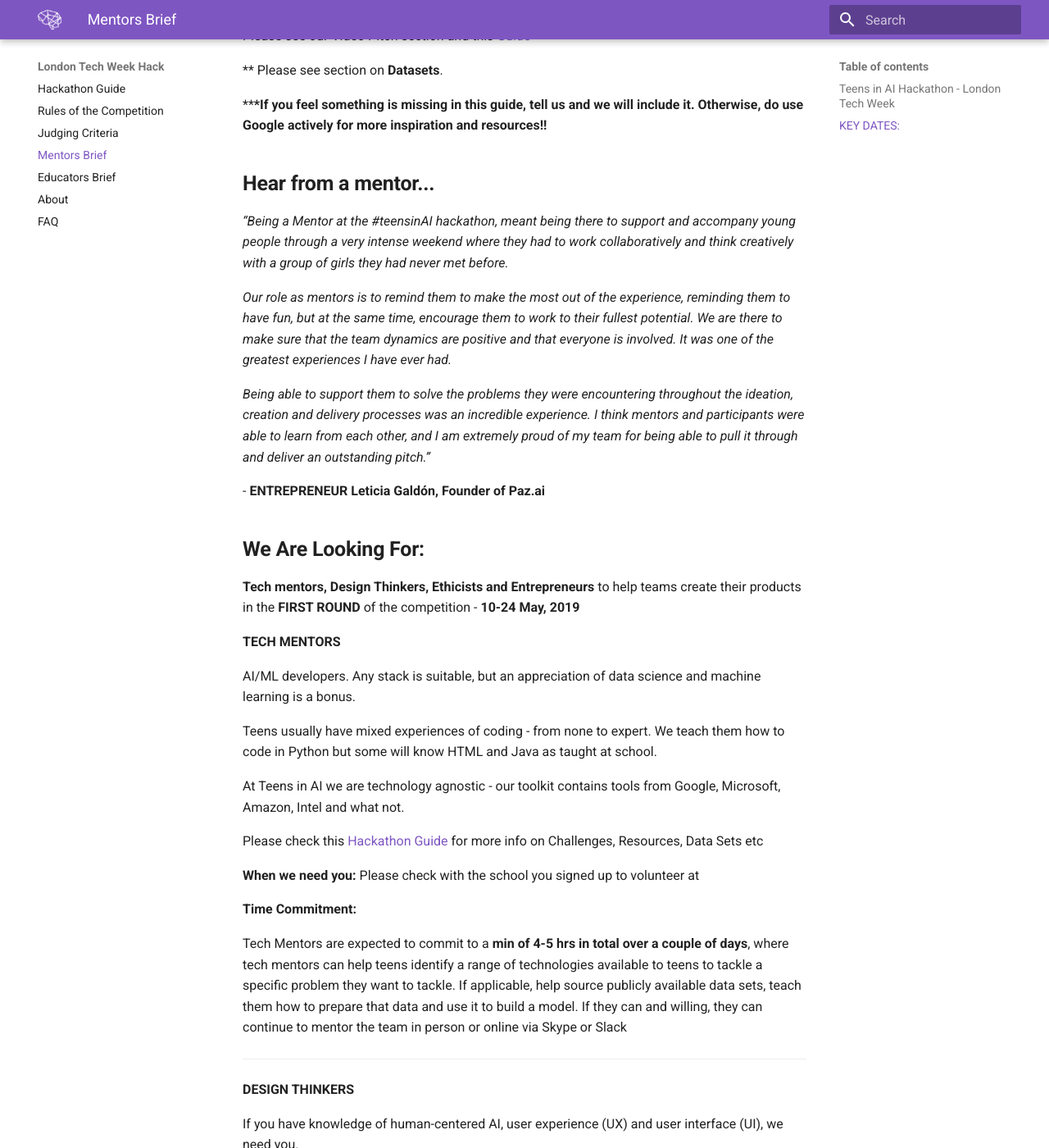
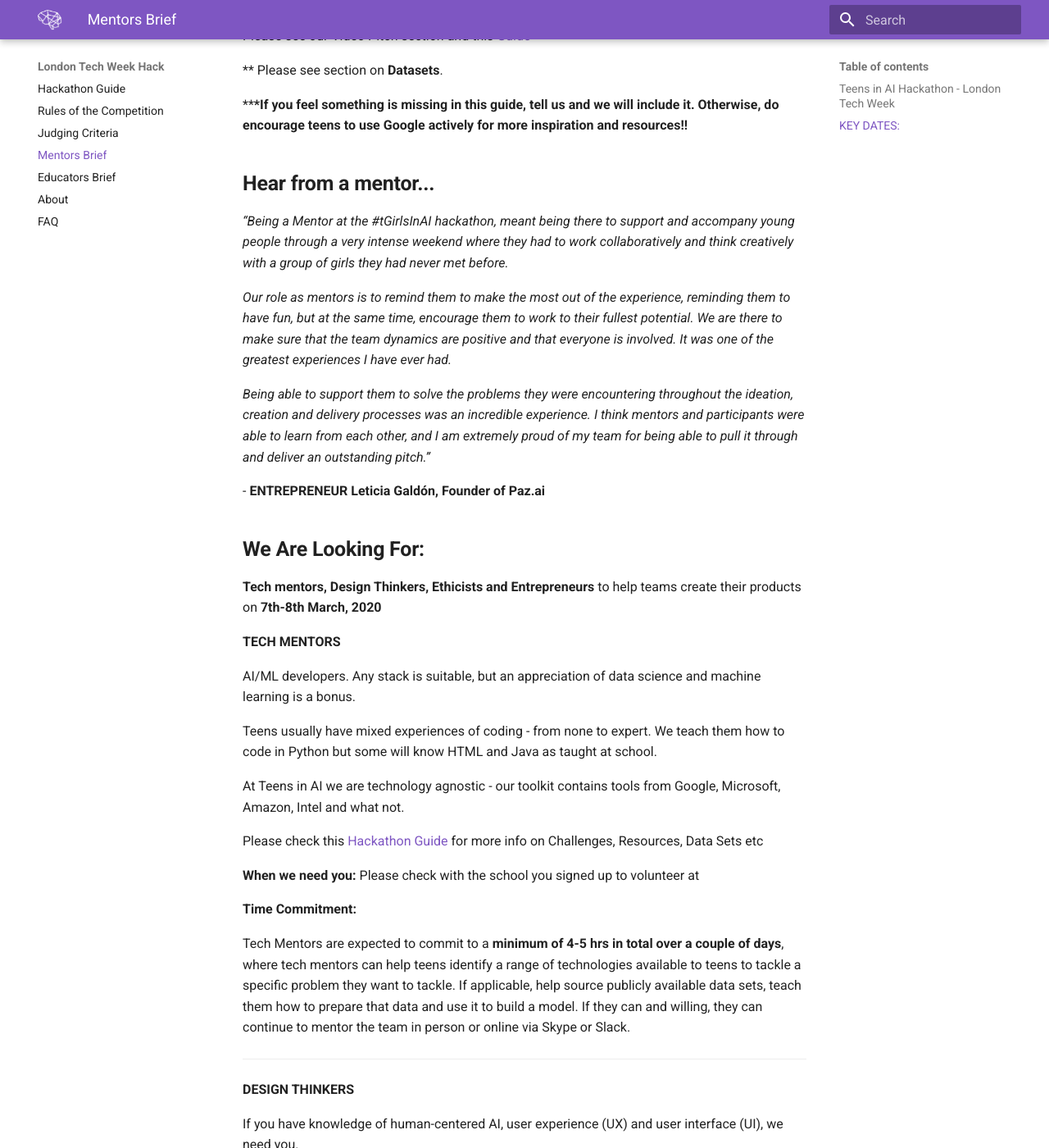
Before and after one commit to elenasinel/tech-week, an MkDocs documentation site: the page built from docs/mentors-brief.md, in a window 1280 px wide and 1400 px high, scrolled down 2116 px. Shown: the whole window at 82% size. Built offline with MkDocs 1.6.1 and Material for MkDocs 9.7.7, drawn with Linux system fonts in a browser that asks for light colours; some of the changed text lies outside the part shown.

Commit message:
Update Documentation “mentors-brief”

```diff
--- a/docs/mentors-brief.md
+++ b/docs/mentors-brief.md
@@ -69,21 +69,21 @@
 2. [Getting Started with Machine Learning Guide (A Teens Perspective)  (PDF)](https://drive.google.com/open?id=1JhmVrrI5JhPylJVna4NFU7UWyDhTRNnv)
 3. [Great Intro to AI Course](https://github.com/life-efficient/Academy-of-AI) - Harry Berg, Academy of AI (Imperial College London)
 
-**Day 5 - Business Models** (1-2 hrs)
+**Session 5 - Business Models** (1-2 hrs)
 
 Please see our Business Models section and this [Guide](https://drive.google.com/file/d/1SLCSURVGCoKk2ahvA3aWga-l0J3XuiRo/view)
 
-**Day 6 - Video Pitch** (1 hour)
+**Session 6 - Video Pitch** (1 hour)
 
 Please see our Video Pitch section and this [Guide](https://drive.google.com/file/d/1NqrGYCoQU8HVXAJaaE1-3xNHzbvXEZLe/view)
 
 \*\* Please see section on **Datasets**.
 
-\*\***\*If you feel something is missing in this guide, tell us and we will include it. Otherwise, do use Google actively for more inspiration and resources!!**
+\*\***\*If you feel something is missing in this guide, tell us and we will include it. Otherwise, do encourage teens to use Google actively for more inspiration and resources!!**
 
 ## **Hear from a mentor...**
 
-_“Being a Mentor at the #teensinAI hackathon, meant being there to support and accompany young people through a very intense weekend where they had to work collaboratively and think creatively with a group of girls they had never met before._
+_“Being a Mentor at the #tGirlsInAI hackathon, meant being there to support and accompany young people through a very intense weekend where they had to work collaboratively and think creatively with a group of girls they had never met before._
 
 _Our role as mentors is to remind them to make the most out of the experience, reminding them to have fun, but at the same time, encourage them to work to their fullest potential. We are there to make sure that the team dynamics are positive and that everyone is involved. It was one of the greatest experiences I have ever had._
 
@@ -93,13 +93,13 @@
 
 ## **We Are Looking For:**
 
-**Tech mentors, Design Thinkers, Ethicists and Entrepreneurs** to help teams create their products in the **FIRST ROUND** of the competition - **10-24 May, 2019**
+**Tech mentors, Design Thinkers, Ethicists and Entrepreneurs** to help teams create their products on **7th-8th March, 2020**
 
 **TECH MENTORS**
 
- AI/ML developers. Any stack is suitable, but an appreciation of data science and machine learning is a bonus.
+AI/ML developers. Any stack is suitable, but an appreciation of data science and machine learning is a bonus.
 
- Teens usually have mixed experiences of coding - from none to expert. We teach them how to code in Python but some will know HTML and Java as taught at school.
+Teens usually have mixed experiences of coding - from none to expert. We teach them how to code in Python but some will know HTML and Java as taught at school.
 
 At Teens in AI we are technology agnostic - our toolkit contains tools from Google, Microsoft, Amazon, Intel and what not.
 
@@ -109,7 +109,7 @@
 
 **Time Commitment:**
 
-Tech Mentors are expected to commit to a **min of 4-5 hrs in total over a couple of days**, where tech mentors can help teens identify a range of technologies available to teens to tackle a specific problem they want to tackle. If applicable, help source publicly available data sets, teach them how to prepare that data and use it to build a model. If they can and willing, they can continue to mentor the team in person or online via Skype or Slack
+Tech Mentors are expected to commit to a **minimum of 4-5 hrs in total over a couple of days**, where tech mentors can help teens identify a range of technologies available to teens to tackle a specific problem they want to tackle. If applicable, help source publicly available data sets, teach them how to prepare that data and use it to build a model. If they can and willing, they can continue to mentor the team in person or online via Skype or Slack.
 
 - - -
 
@@ -147,7 +147,7 @@
 
 **ENTREPRENEURS**
 
-Some knowledge of business models, pitching and marketing - your expertise will be vital throughout the building process, particularly when teams will be finalising their pitch decks to post on Devpost for Round 1 judging (deadline 24 May) and getting ready for the demo and presentation in front of judges at Cogx2019 on 12 June.
+Some knowledge of business models, pitching and marketing - your expertise will be vital throughout the building process, particularly when teams will be finalising their pitch decks to post on Devpost for **_Round 1 judging (deadline 24 May) and getting ready for the demo and presentation in front of judges at Cogx2019 on 12 June._**
 
 **When we need you:** Please check with the school you signed up to volunteer at
 
@@ -161,11 +161,11 @@
 
 ## **WHAT’S IN IT FOR YOU?**
 
-## **_\*\** ALL mentors will receive FREE 3 Day, 2 Topics Passes to CogX2019!_**
+## _**\*\** ALL mentors will receive FREE 3 Day, 2 Topics Passes to CogX2019!**_
 
 _\*\*\*\*_
 
-## **_Expect to learn_**
+## _**Expect to learn**_
 
 _"The girls were very impressive. I work with digital marketing, software developers, traditional IT teams all day, every day and I thought these girls could teach us lot a thing or two!"_
 
@@ -173,7 +173,7 @@
 
 [Read an article](https://www.linkedin.com/pulse/learning-through-mentoring-ashish-bansal/) about one mentor’s experience:
 
-## **_Expect to be inspired_**
+## _**Expect to be inspired**_
 
 _“Mentoring at the Teens in AI hackathon was an incredibly rewarding and inspirational experience!_
 
@@ -185,21 +185,21 @@
 
 \    **DESIGN THINKER Jane Evans (Founder, Janee)**
 
-## **ARE YOU IN?**
+## _**ARE YOU IN?**_
 
-**STEP 1:** Sign up on https://www.founders4schools.org.uk/partners/teensinai/leader/
+**_STEP 1: Sign up on https://www.founders4schools.org.uk/partners/teensinai/leader/_**
 
-**\*\**** If you are a freelancer, student or not working in a company registered in Companies House, then when asked for "company" during sign up process on F4S platform choose "Acorn Aspirations Limited", mother company of Teens in AI.
+**_\*\** If you are a freelancer, student or not working in a company registered in Companies House, then when asked for "company" during sign up process on F4S platform choose "Acorn Aspirations Limited", mother company of Teens in AI._**
 
-**STEP 2:** You will receive an invitation to attend a mentoring session by a school via Founders4Schools platform.
+**_STEP 2: You will receive an invitation to attend a mentoring session by a school via Founders4Schools platform._**
 
-**STEP 3:** Attend the event between 10-24 May. A school teacher will send you details about the event and your role in it.
+**_STEP 3: Attend the event between 10-24 May. A school teacher will send you details about the event and your role in it._**
 
-You will be assigned to 1 or 2 teams of 4 or 5 teenagers aged 11-18 to support them and their projects during the days when you have signed up to help. This could be after school (4-5 pm) over a couple of days or more, but you could also split you help and offer a combination of in-person mentoring and online via Slack/Skype - it is really up to you to communicate with the teacher and agree what suits you and the schedule of events.
+**_You will be assigned to 1 or 2 teams of 4 or 5 teenagers aged 11-18 to support them and their projects during the days when you have signed up to help. This could be after school (4-5 pm) over a couple of days or more, but you could also split you help and offer a combination of in-person mentoring and online via Slack/Skype - it is really up to you to communicate with the teacher and agree what suits you and the schedule of events._**
 
-This is a volunteering opportunity and any fees associated with volunteering cannot be reimbursed.
+**_This is a volunteering opportunity and any fees associated with volunteering cannot be reimbursed._**
 
-By participating in our events you agree to comply to our [Code of Conduct](https://teensinai.com/code-of-conduct/).
+**_By participating in our events you agree to comply to our_** [**_Code of Conduct_**](https://teensinai.com/code-of-conduct/)**_._**
 
 **If you wish to volunteer, but are unable to attend in person, please join the Slack channel to offer help remotely: http://bit.ly/teensinaimentor**
 
```
Also changed, not shown: other parts of docs/mentors-brief.md (+6 -6 lines).
